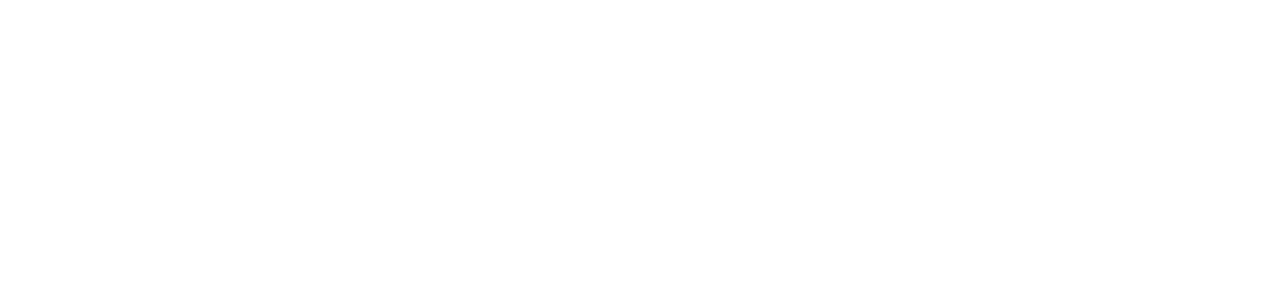
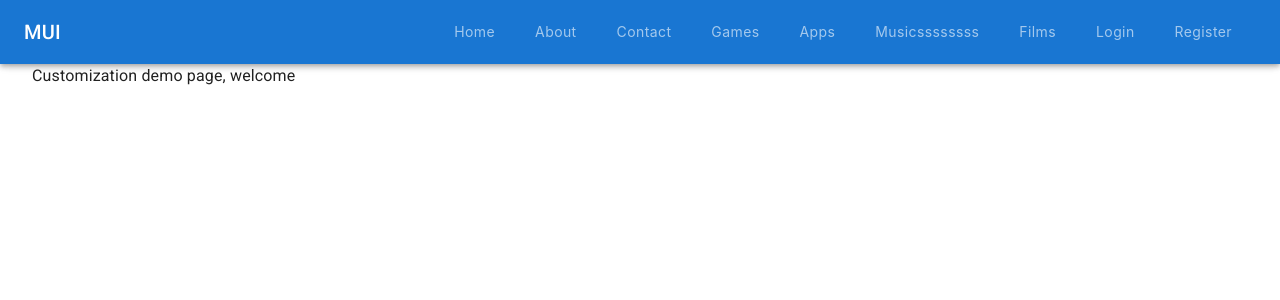
Before and after one commit to BijianWu/react-material-ui-playground, a React (Create React App) app: page /customization-demo in a window 1280 px wide. Before the commit this address had no page. Shown: the top 300 px of the page. Built offline with nearby package versions, Linux system fonts and the light colour scheme.

Commit message:
initialise the customization demo page

```diff
--- a/src/App.js
+++ b/src/App.js
@@ -9,6 +9,7 @@
 import About from "./pages/About.js";
 import Contact from "./pages/Contact.js";
 import TimeDemo from "./pages/TimeDemo.js";
+import CustomizationDemo from "./pages/CustomizationDemo.js";
 
 export default function App(){
 
@@ -20,6 +21,7 @@
                 <Route path="about" element={<About />} />
                 <Route path="contact" element={<Contact />} />
                 <Route path="time-demo" element={<TimeDemo />} />
+                <Route path="customization-demo" element={<CustomizationDemo />} />
             </Route>
         </Routes>
          {/* <SelectElement />
--- /dev/null
+++ b/src/pages/CustomizationDemo.js
@@ -0,0 +1,9 @@
+import Typography from '@mui/material/Typography';
+
+export default function CustomizationDemo() {
+    return (
+        <Typography>
+            Customization demo page, welcome
+        </Typography>
+    )
+}
```
